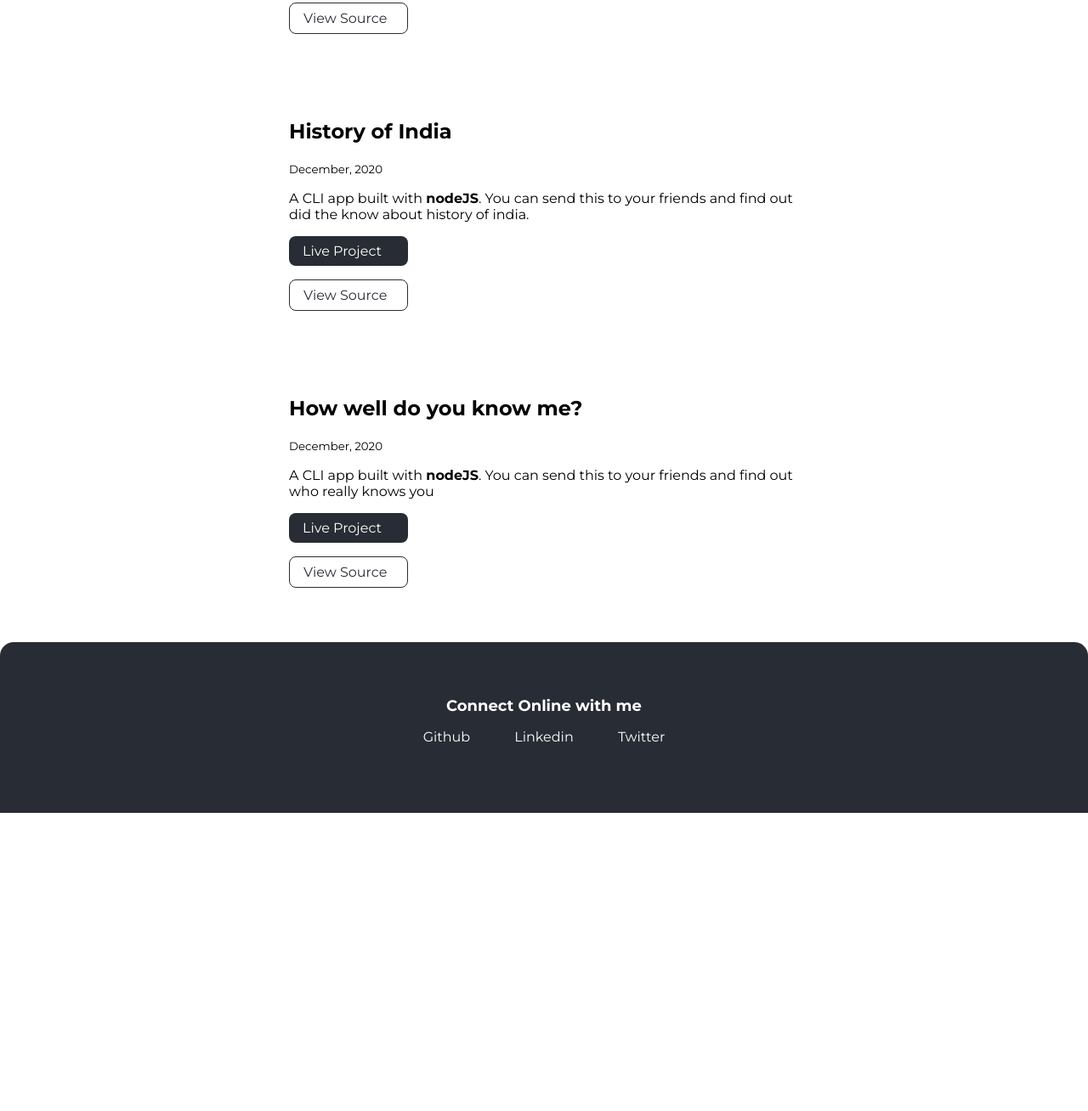
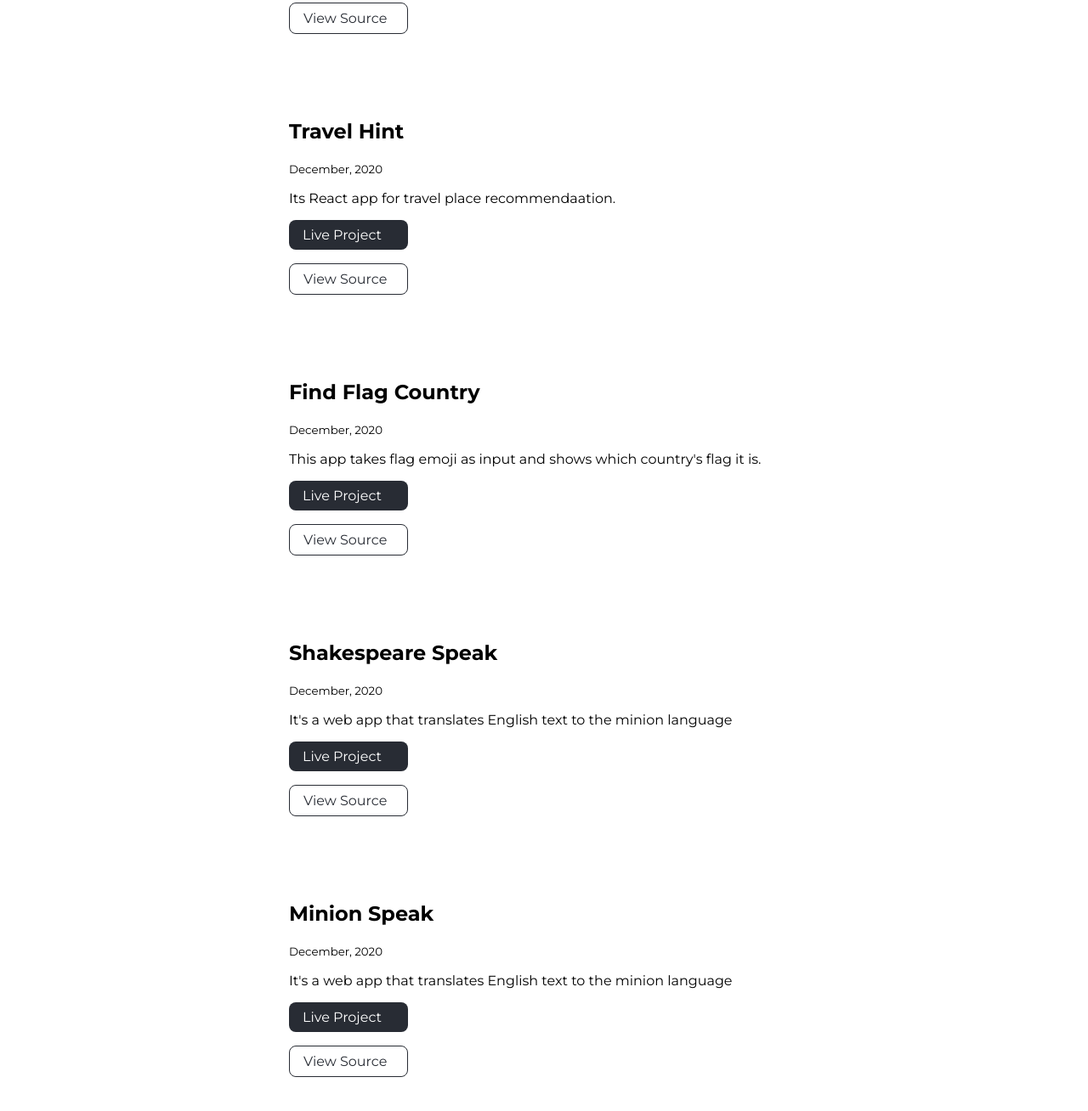
Before and after one commit to omkarkolate/omkarkolate, a website: page projects.html in a window 1280 px wide. Shown: the part 1112-2420 px from the top of the page at 85% size. Before the commit the page ends 2069 px from the top, so only its background shows below. Drawn offline with Linux system fonts and the light colour scheme.

Commit message:
feat: Updated Project Listing

```diff
--- a/projects.html
+++ b/projects.html
@@ -89,6 +89,99 @@
 
       <li>
         <article class="showcase-list container container-center">
+          <h1>Travel Hint</h1>
+          <small>December, 2020</small>
+          <p>
+            Its React app for travel place recommendaation.
+          </p>
+
+          <a
+            class="link link-primary"
+            href="https://travel-hint.netlify.app/"
+            target="_blank"
+            >Live Project</a
+          >
+          <a
+            class="link link-secondary"
+            href="https://github.com/omkarkolate/travel-hint"
+            target="_blank"
+            >View Source</a
+          >
+        </article>
+      </li>
+
+      <li>
+        <article class="showcase-list container container-center">
+          <h1>Find Flag Country</h1>
+          <small>December, 2020</small>
+          <p>
+            This app takes flag emoji as input and shows which country's flag it is.
+          </p>
+
+          <a
+            class="link link-primary"
+            href="https://find-flag-country.netlify.app/"
+            target="_blank"
+            >Live Project</a
+          >
+          <a
+            class="link link-secondary"
+            href="https://github.com/omkarkolate/find-flag-country"
+            target="_blank"
+            >View Source</a
+          >
+        </article>
+      </li>
+
+      <li>
+        <article class="showcase-list container container-center">
+          <h1>Shakespeare Speak</h1>
+          <small>December, 2020</small>
+          <p>
+            It's a web app that translates English text to the minion language
+          </p>
+
+          <a
+            class="link link-primary"
+            href="https://shakespeare-speak-web.netlify.app/"
+            target="_blank"
+            >Live Project</a
+          >
+          <a
+            class="link link-secondary"
+            href="https://github.com/omkarkolate/shakespeare-speak"
+            target="_blank"
+            >View Source</a
+          >
+        </article>
+      </li>
+
+
+      <li>
+        <article class="showcase-list container container-center">
+          <h1>Minion Speak</h1>
+          <small>December, 2020</small>
+          <p>
+            It's a web app that translates English text to the minion language
+          </p>
+
+          <a
+            class="link link-primary"
+            href="https://banana-talk-web.netlify.app/"
+            target="_blank"
+            >Live Project</a
+          >
+          <a
+            class="link link-secondary"
+            href="https://github.com/omkarkolate/banana-talk"
+            target="_blank"
+            >View Source</a
+          >
+        </article>
+      </li>
+
+      <li>
+        <article class="showcase-list container container-center">
           <h1>History of India</h1>
           <small>December, 2020</small>
           <p>
```
